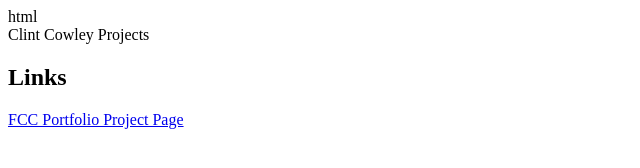
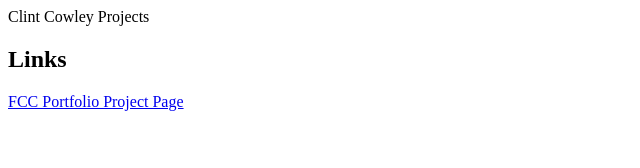
Before and after one commit to zonebender/zonebender.github.io, a plain HTML site: page index.html in a window 1280 px wide. Shown: the whole page, without its empty margins (0-640 px from the left). Drawn offline with Linux system fonts and the light colour scheme.

Commit message:
add description

```diff
--- a/index.html
+++ b/index.html
@@ -1,8 +1,8 @@
-<doc-type>html</doc-type>
 
-<header>Clint Cowley Projects</header>
+
+<header color="rgba(150,100,50,0.7) font-size="10px">Clint Cowley Projects</header>
 <body>
-<main>
+<main display="block" background-color"rgba(200,150,100,0.3)>
 	<h2>Links</h2>
 	<a href="https://zonebender.github.io/fcc_portfolio_project.html">FCC Portfolio Project Page</a>
 </main>
```
